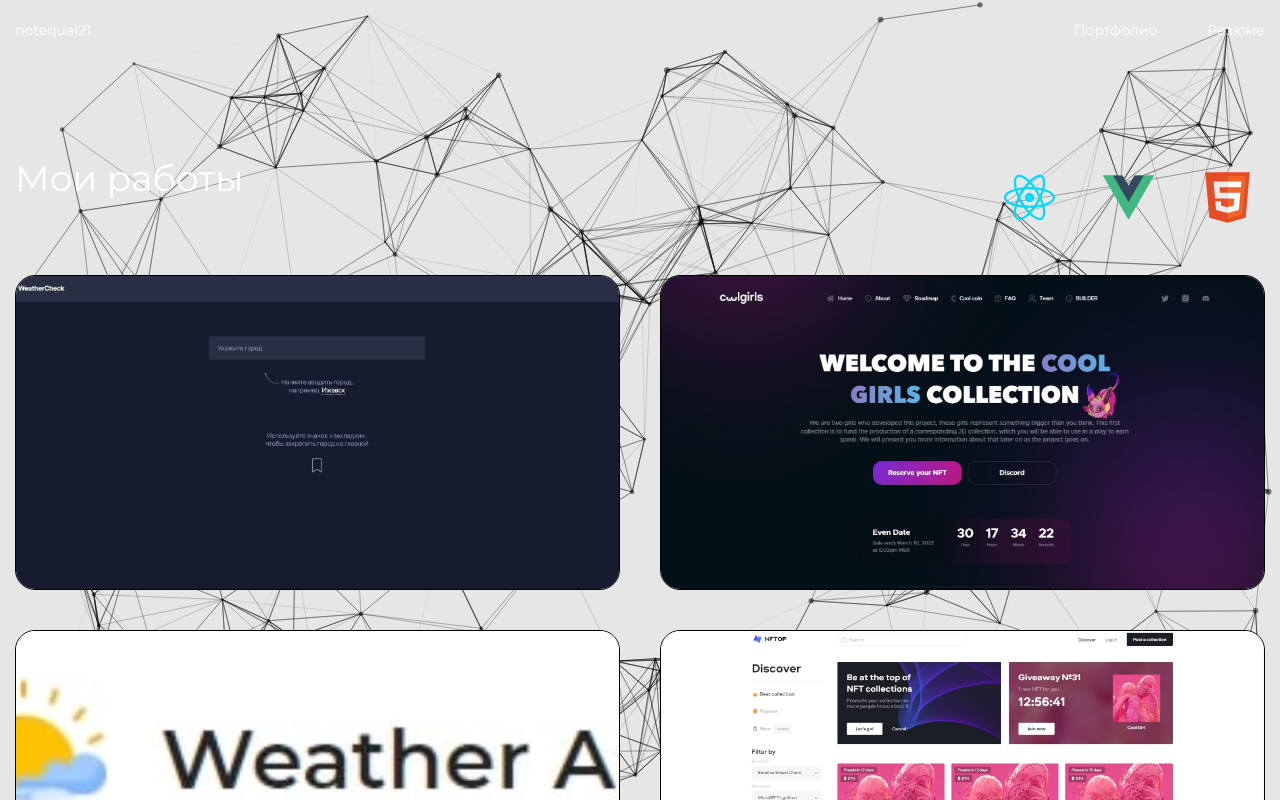
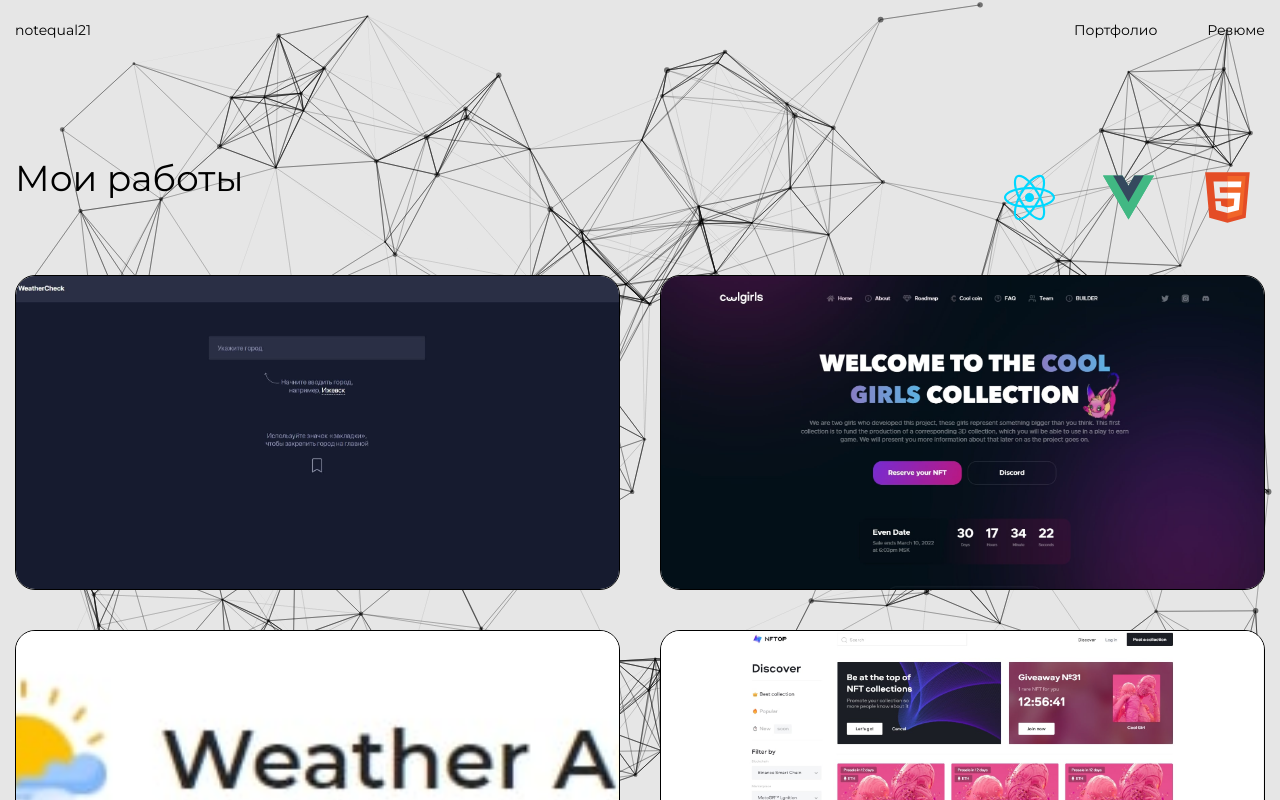
Before and after one commit to notequal21/portfolio, a React (Create React App) app: page / in a window 1280 px wide. Shown: the top 800 px of the page. Built offline with nearby package versions, Linux system fonts and the light colour scheme.

Commit message:
added variable font-color
changed text colors

```diff
--- a/src/app.module.scss
+++ b/src/app.module.scss
@@ -6,9 +6,9 @@
   // background-image: url('./assets/img/bg/04.png');
   background-color: rgb(230, 230, 230);
   background-attachment: fixed;
-  color: #fff;
+  color: var(--font-color);
   a {
-    color: #fff;
+    color: var(--font-color);
     transition: all .3s ease;
     &:hover {
       color: rgb(200, 200, 200);
@@ -30,3 +30,8 @@
   width: 100%;
   height: 100vh;
 }
+
+
+:root {
+  --font-color: #000;
+}
--- a/src/components/Portfolio/Portfolio.module.scss
+++ b/src/components/Portfolio/Portfolio.module.scss
@@ -97,7 +97,7 @@
         left: 0;
         width: 100%;
         // height: 100%;
-        color: #fff;
+        color: var(--font-color);
         display: flex;
         justify-content: space-between;
 
@@ -119,7 +119,7 @@
         position: absolute;
         top: 0;
         left: 0;
-        background-color: rgba(0, 0, 0, 0.3);
+        background-color: rgba(255, 255, 255, 0.3);
         // transform: translate(-100%, 0);
         opacity: 0;
         transform: rotate(-45deg) translate(-115%, -15%);
```
